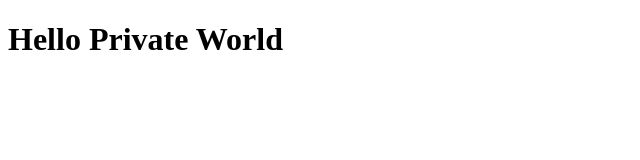
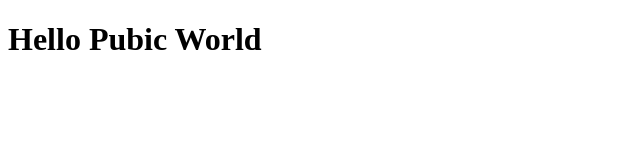
Before and after one commit to purnendumondal123/practice3, a plain HTML site: page index.html in a window 1280 px wide. Shown: the whole page, without its empty margins (0-640 px from the left). Drawn offline with Linux system fonts and the light colour scheme.

Commit message:
make public

```diff
--- a/index.html
+++ b/index.html
@@ -6,6 +6,6 @@
     <title>Document</title>
 </head>
 <body>
-    <h1>Hello Private World</h1>
+    <h1>Hello Pubic World</h1>
 </body>
 </html>
```
